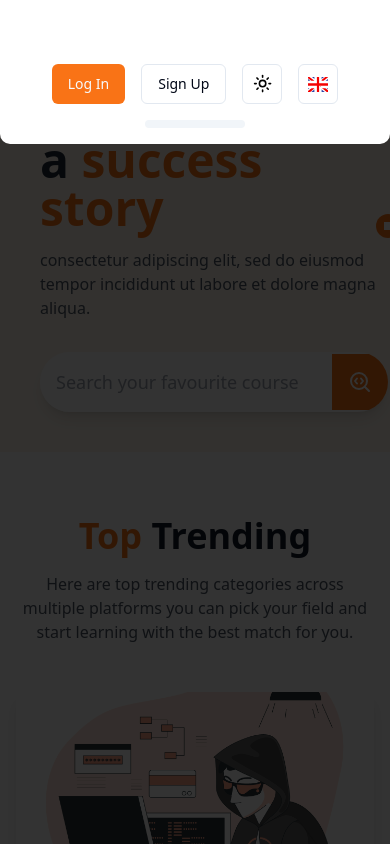
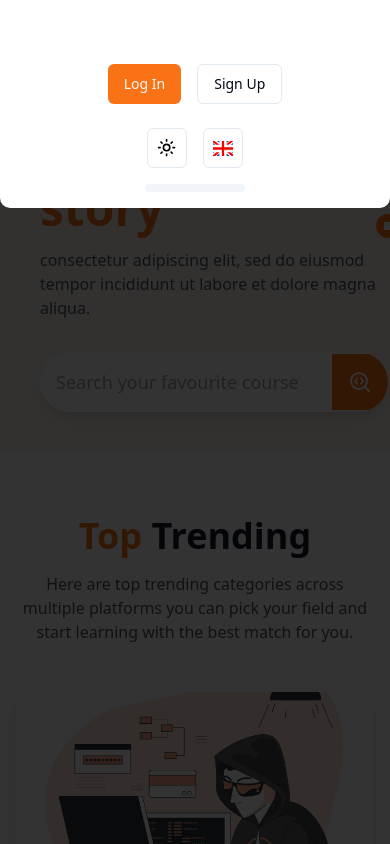
Before and after one commit to lekhoi2709/Lumen, a React (Vite) app in the folder client/: page / in a window 390 px wide. Both pictures are taken after a click on the button 352 px from the left and 36 px from the top of the page. Built offline with nearby package versions, Linux system fonts and the light colour scheme.

Commit message:
refactor: rearrange files

```diff
--- a/client/src/components/nav-bar.tsx
+++ /dev/null
@@ -1,112 +0,0 @@
-import { NavLink } from "react-router-dom";
-import { ModeToggle } from "./mode-toggle";
-import LanguageToggle from "@/components/language-toggle";
-import { useTranslation } from "react-i18next";
-import { twMerge } from "tailwind-merge";
-import { Button } from "./ui/button";
-import { Drawer, DrawerContent, DrawerTrigger } from "@/components/ui/drawer";
-import { MenuIcon } from "lucide-react";
-import { useState } from "react";
-
-function Navbar({ className }: { className?: string }) {
-  const { t } = useTranslation();
-  const [open, setOpen] = useState(false);
-
-  const isLogin = localStorage.getItem("token") ? true : false;
-  return (
-    <nav
-      className={twMerge(
-        "fixed w-full flex justify-between items-center p-4 backdrop-blur-md bg-background/80 font-custom z-50 transition-colors duration-500 font-sans",
-        className
-      )}
-    >
-      <ul className="flex gap-4 items-center justify-center">
-        <NavLink
-          to="/"
-          className={({ isActive }) =>
-            isActive ? "text-orange-500" : "text-foreground"
-          }
-        >
-          {t("nav.home")}
-        </NavLink>
-        <li>{t("nav.about")}</li>
-        <li>{t("nav.contact")}</li>
-      </ul>
-      <div className="hidden md:flex md:gap-4">
-        {isLogin ? (
-          <NavLink
-            to="/dashboard"
-            className={({ isActive }) => (isActive ? "hidden" : "block")}
-          >
-            <Button>{t("nav.dashboard")}</Button>
-          </NavLink>
-        ) : (
-          <div className="flex gap-4">
-            <NavLink
-              to="/login"
-              className={({ isActive }) => (isActive ? "hidden" : "block")}
-            >
-              <Button className="bg-orange-500 dark:text-white hover:bg-orange-700">
-                {t("nav.login")}
-              </Button>
-            </NavLink>
-            <NavLink
-              to="/register"
-              className={({ isActive }) => (isActive ? "hidden" : "block")}
-            >
-              <Button variant="outline">{t("nav.register")}</Button>
-            </NavLink>
-          </div>
-        )}
-        <ModeToggle />
-        <LanguageToggle />
-      </div>
-      <Drawer open={open} onOpenChange={setOpen} direction="top">
-        <DrawerTrigger asChild className="md:hidden">
-          <Button className="px-3 bg-orange-500">
-            <MenuIcon size={20} />
-          </Button>
-        </DrawerTrigger>
-        <DrawerContent className="bg-background dark:bg-dark-background text-current">
-          <div className="flex flex-col gap-6 w-full h-full p-4 mt-12 items-center justify-start">
-            <div className="flex gap-4">
-              {isLogin ? (
-                <NavLink
-                  to="/dashboard"
-                  className={({ isActive }) => (isActive ? "hidden" : "block")}
-                >
-                  <Button>{t("nav.dashboard")}</Button>
-                </NavLink>
-              ) : (
-                <div className="flex gap-4">
-                  <NavLink
-                    to="/login"
-                    className={({ isActive }) =>
-                      isActive ? "hidden" : "block"
-                    }
-                  >
-                    <Button className="bg-orange-500 dark:text-white hover:bg-orange-700">
-                      {t("nav.login")}
-                    </Button>
-                  </NavLink>
-                  <NavLink
-                    to="/register"
-                    className={({ isActive }) =>
-                      isActive ? "hidden" : "block"
-                    }
-                  >
-                    <Button variant="outline">{t("nav.register")}</Button>
-                  </NavLink>
-                </div>
-              )}
-              <ModeToggle />
-              <LanguageToggle />
-            </div>
-          </div>
-        </DrawerContent>
-      </Drawer>
-    </nav>
-  );
-}
-
-export default Navbar;
--- /dev/null
+++ b/client/src/components/nav-bar/index.tsx
@@ -0,0 +1,106 @@
+import { NavLink } from "react-router-dom";
+import { ModeToggle } from "./mode-toggle";
+import LanguageToggle from "@/components/nav-bar/language-toggle";
+import { useTranslation } from "react-i18next";
+import { twMerge } from "tailwind-merge";
+import { Button } from "../ui/button";
+import { useAuth, User } from "@/contexts/auth-context";
+import { TFunction } from "i18next";
+import NavDrawer from "./nav-bar-drawer";
+import { Avatar, AvatarImage, AvatarFallback } from "../ui/avatar";
+
+function Navbar({ className }: { className?: string }) {
+  const { t } = useTranslation();
+  const { user, logoutAct } = useAuth();
+
+  return (
+    <nav
+      className={twMerge(
+        "fixed w-full flex justify-between items-center p-4 backdrop-blur-md bg-background/80 font-custom z-50 transition-colors duration-500 font-sans",
+        className
+      )}
+    >
+      <ul className="flex gap-4 items-center justify-center">
+        <NavLink
+          to="/"
+          className={({ isActive }) =>
+            isActive ? "text-orange-500" : "text-foreground"
+          }
+        >
+          {t("nav.home")}
+        </NavLink>
+        {user && (
+          <NavLink
+            to="/dashboard"
+            className={({ isActive }) =>
+              isActive ? "text-orange-500" : "text-foreground"
+            }
+          >
+            {t("nav.dashboard")}
+          </NavLink>
+        )}
+        <li>{t("nav.about")}</li>
+        <li>{t("nav.contact")}</li>
+      </ul>
+      <div className="hidden md:flex md:gap-4">
+        {user ? (
+          <UserSection user={user} t={t} logoutAct={logoutAct} />
+        ) : (
+          <LoginSection t={t} />
+        )}
+        <ModeToggle />
+        <LanguageToggle />
+      </div>
+      <NavDrawer user={user} t={t} />
+    </nav>
+  );
+}
+
+function UserSection({
+  user,
+  t,
+  logoutAct,
+}: {
+  user: User;
+  t: TFunction<"translation", undefined>;
+  logoutAct: () => void;
+}) {
+  return (
+    <section className="flex items-center gap-4">
+      <Avatar>
+        <AvatarImage src={user.avatarUrl} alt="User avatar" />
+        <AvatarFallback>{user.firstName.split("")[0]}</AvatarFallback>
+      </Avatar>
+      <p>
+        {user.firstName} {user.lastName}
+      </p>
+      <Button variant="destructive" onClick={() => logoutAct()}>
+        {t("nav.logout")}
+      </Button>
+    </section>
+  );
+}
+
+function LoginSection({ t }: { t: TFunction<"translation", undefined> }) {
+  return (
+    <section className="flex gap-4">
+      <NavLink
+        to="/login"
+        className={({ isActive }) => (isActive ? "hidden" : "block")}
+      >
+        <Button className="bg-orange-500 dark:text-white hover:bg-orange-700">
+          {t("nav.login")}
+        </Button>
+      </NavLink>
+      <NavLink
+        to="/register"
+        className={({ isActive }) => (isActive ? "hidden" : "block")}
+      >
+        <Button variant="outline">{t("nav.register")}</Button>
+      </NavLink>
+    </section>
+  );
+}
+
+export default Navbar;
+export { UserSection, LoginSection };
--- /dev/null
+++ b/client/src/components/nav-bar/nav-bar-drawer.tsx
@@ -0,0 +1,58 @@
+import { TFunction } from "i18next";
+import {
+  Drawer,
+  DrawerContent,
+  DrawerTrigger,
+  DrawerHeader,
+  DrawerTitle,
+  DrawerDescription,
+} from "@/components/ui/drawer";
+import { Button } from "../ui/button";
+import { useState } from "react";
+import { MenuIcon } from "lucide-react";
+import { ModeToggle } from "./mode-toggle";
+import LanguageToggle from "@/components/nav-bar/language-toggle";
+import { UserSection, LoginSection } from ".";
+import { useAuth, User } from "@/contexts/auth-context";
+
+function NavDrawer({
+  user,
+  t,
+}: {
+  user: User | null;
+  t: TFunction<"translation", undefined>;
+}) {
+  const [open, setOpen] = useState(false);
+  const { logoutAct } = useAuth();
+
+  return (
+    <Drawer open={open} onOpenChange={setOpen} direction="top">
+      <DrawerTrigger asChild className="md:hidden">
+        <Button className="px-3 bg-orange-500">
+          <MenuIcon size={20} />
+        </Button>
+      </DrawerTrigger>
+      <DrawerContent className="bg-background dark:bg-dark-background text-current">
+        <DrawerHeader className="hidden">
+          <DrawerTitle>Navigation bar</DrawerTitle>
+          <DrawerDescription>This is a navigation bar</DrawerDescription>
+        </DrawerHeader>
+        <div className="flex flex-col gap-6 w-full h-full p-4 mt-12 items-center">
+          <div className="flex gap-4">
+            {user ? (
+              <UserSection user={user} t={t} logoutAct={logoutAct} />
+            ) : (
+              <LoginSection t={t} />
+            )}
+          </div>
+          <div className="flex gap-4">
+            <ModeToggle />
+            <LanguageToggle />
+          </div>
+        </div>
+      </DrawerContent>
+    </Drawer>
+  );
+}
+
+export default NavDrawer;
--- a/client/src/layouts/auth-layout.tsx
+++ b/client/src/layouts/auth-layout.tsx
@@ -1,6 +1,6 @@
 import React from "react";
 import AuthBg from "@/assets/auth-bg.jpg";
-import Navbar from "@/components/nav-bar";
+import Navbar from "@/components/nav-bar/index";
 
 function AuthLayout({ children }: { children: React.ReactNode }) {
   return (
```
Also changed, not shown: client/src/components/nav-bar/language-toggle.tsx (renamed from client/src/components/language-toggle.tsx), client/src/components/nav-bar/mode-toggle.tsx (renamed from client/src/components/mode-toggle.tsx).
